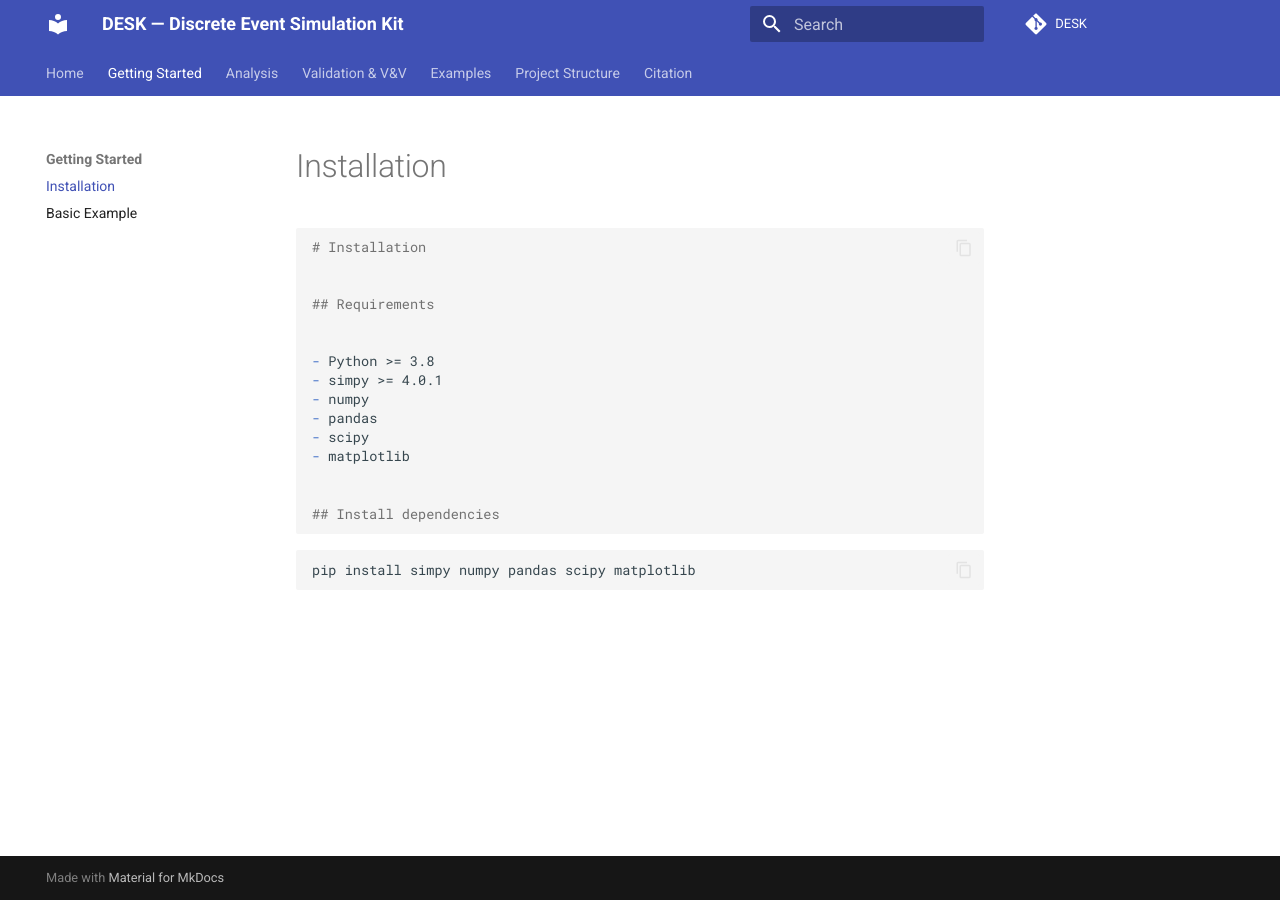
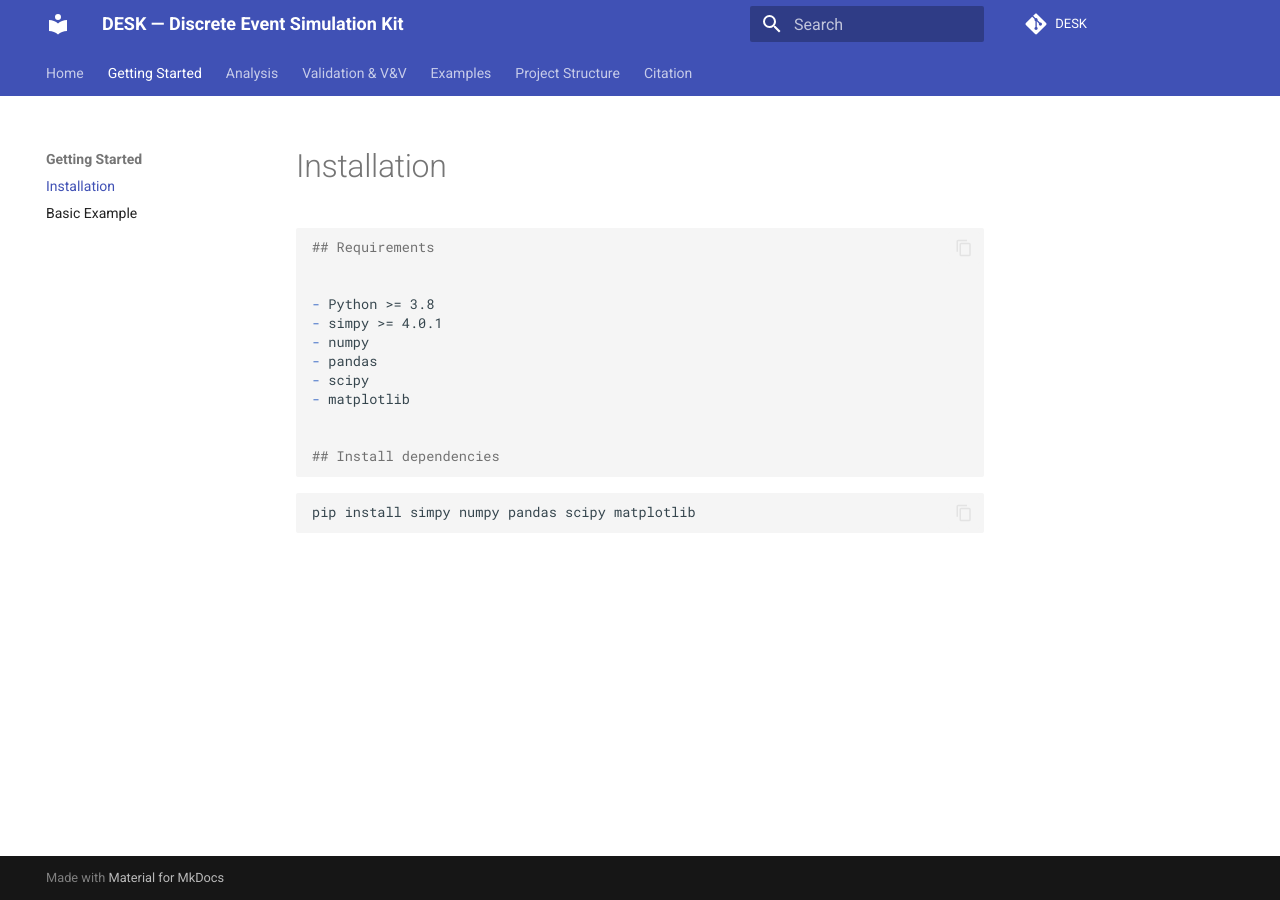
Before and after one commit to joaoflavioufmg/desk, an MkDocs documentation site: the page built from docs/installation.md, in a window 1280 px wide. Built offline with MkDocs 1.6.1 and Material for MkDocs 9.7.7, drawn with Linux system fonts in a browser that asks for light colours; comment, search, counter and statistics services are not loaded.

Commit message:
docs update

````diff
--- a/docs/installation.md
+++ b/docs/installation.md
@@ -1,7 +1,4 @@
 ```markdown
-# Installation
-
-
 ## Requirements
 
 
````
Also changed, not shown: docs/basic_example.md (+2 -1 lines), docs/factorial.md (+2 -1 lines), docs/input_analysis.md (+2 -1 lines), docs/replication.md (+2 -1 lines), docs/validation.md (+1 -0 lines).
